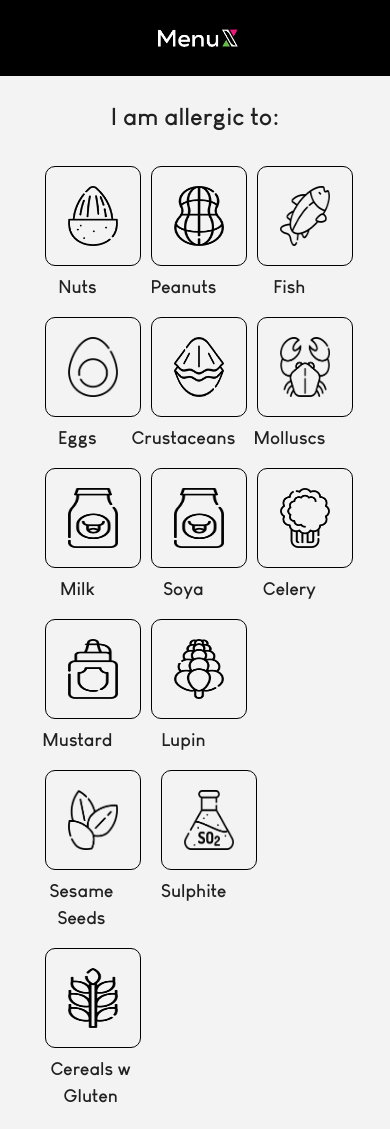
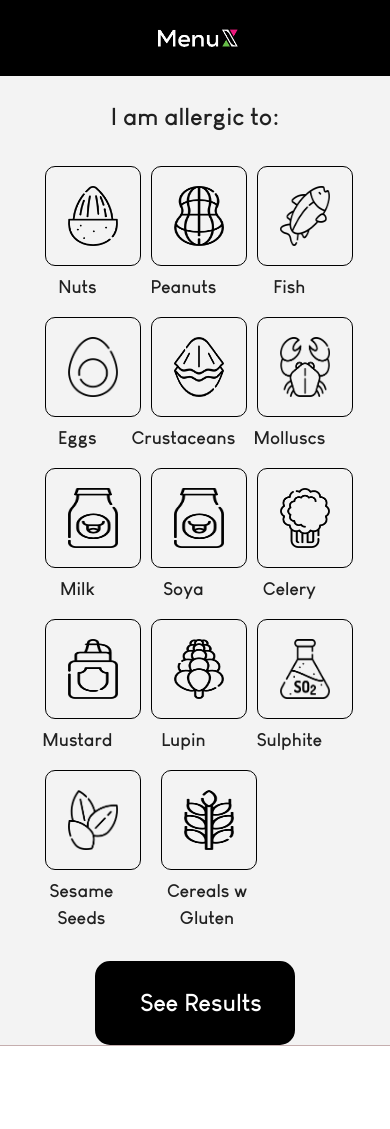
Before and after one commit to mshahid538/menux-web3, a React (Create React App) app: page /allergic in a window 390 px wide. Shown: the top 1129 px of the page. After the commit the page ends 1046 px from the top, so only its background shows below. Built offline with nearby package versions, Linux system fonts and the light colour scheme; a web font is replaced by a local one.

Commit message:
responsiveness

```diff
--- a/src/data/data.js
+++ b/src/data/data.js
@@ -2160,12 +2160,12 @@
     icon: lupin,
   },
   {
+    name: "Sulphite",
+    icon: sulphate,
+  },
+  {
     name: "Sesame Seeds",
     icon: seeds,
-  },
-  {
-    name: "Sulphite",
-    icon: sulphate,
   },
   {
     name: "Cereals w Gluten",
```
